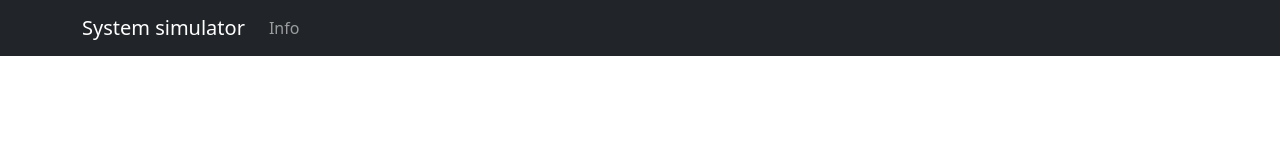
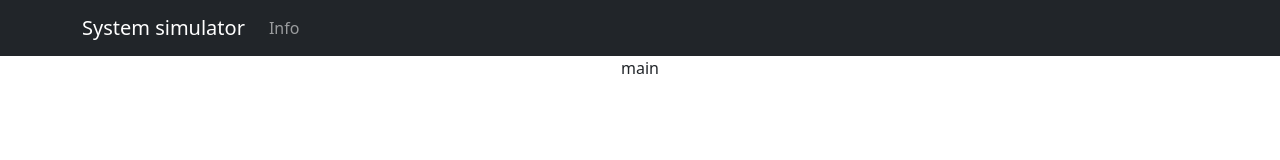
Before and after one commit to jvbridge/system-simulator, a React (Create React App) app: page / in a window 1280 px wide. Shown: the top 160 px of the page. Built offline with nearby package versions, Linux system fonts and the light colour scheme.

Commit message:
main boilerplate

```diff
--- a/src/App.js
+++ b/src/App.js
@@ -8,6 +8,7 @@ import Header from './components/header';
 
 // pages
 import InfoPage from './pages/info';
+import Main from './pages/main';
 
 function App() {
   const [infoVisible, setInfoVisible] = useState(false);
@@ -29,6 +30,7 @@ function App() {
         </Modal.Footer>
       </Modal>
       <Header showInfo={showInfo}></Header>
+      <Main></Main>
     </div>
   );
 }
--- a/src/pages/main/index.jsx
+++ b/src/pages/main/index.jsx
@@ -0,0 +1,3 @@
+export default function main(){
+  return <main>main</main>
+}
```
Also changed, not shown: src/components/basic/index.jsx (added).
